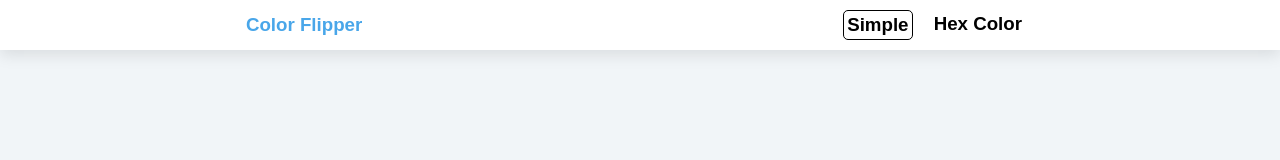
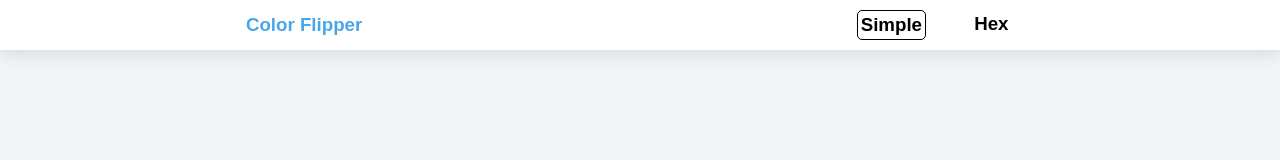
Before and after one commit to Usaama256/Portfolio, a plain HTML site: page index.html in a window 1280 px wide. Shown: the top 160 px of the page. Drawn offline with Linux system fonts and the light colour scheme.

Commit message:
Back To Hex

```diff
--- a/index.html
+++ b/index.html
@@ -20,7 +20,7 @@
                     <h3>Simple</h3>
                 </li>
                 <li class="hex">
-                    <h3>Hex Color</h3>
+                    <h3>Hex</h3>
                 </li>
             </ul>
         </div>
```
